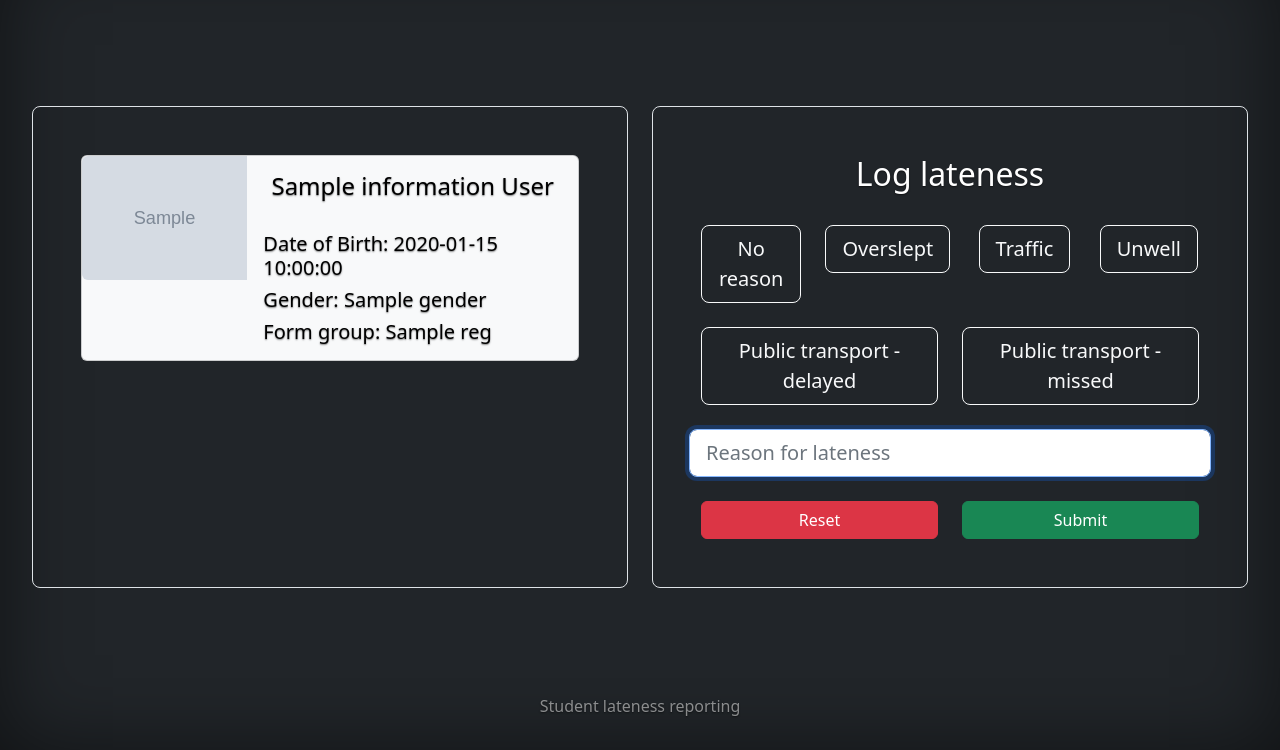
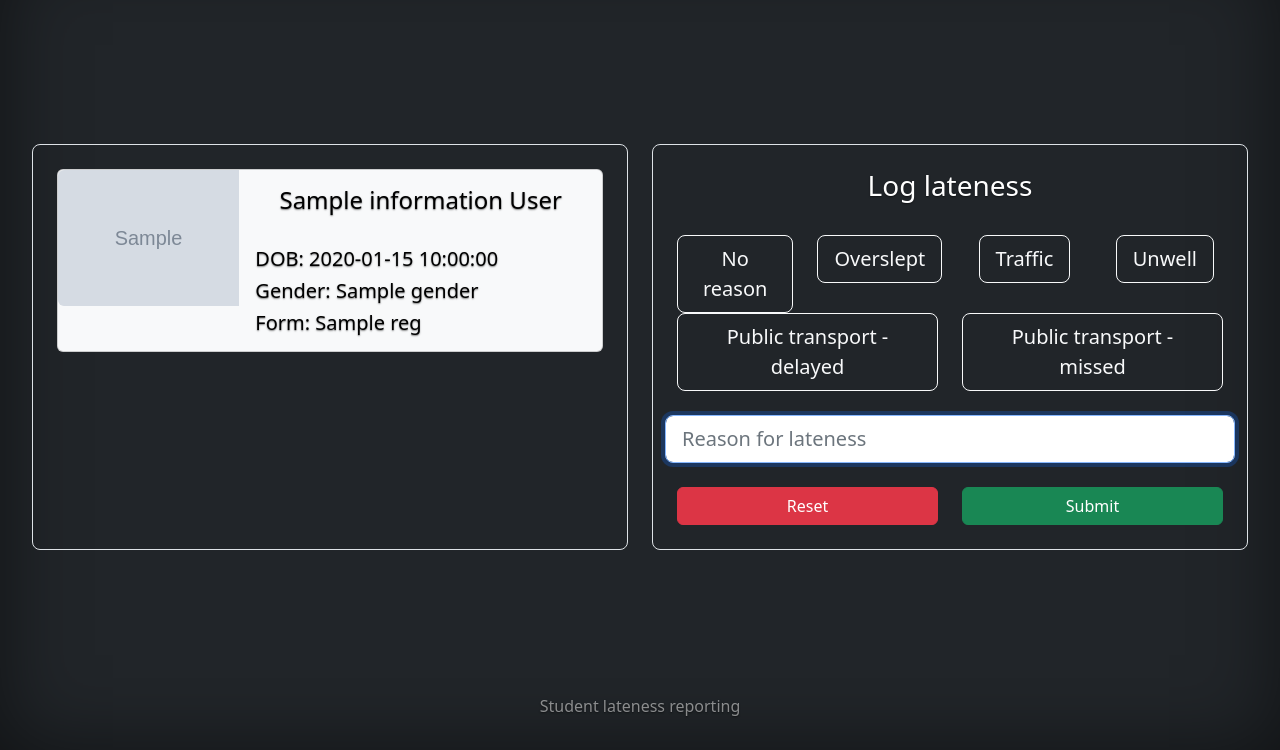
Before and after one commit to ecoppen/lateness, a FastAPI app: template templates/student.html in a window 1280 px wide. Shown: the part 50-800 px from the top of the page. Run offline with FastAPI, Linux system fonts and the light colour scheme; the template is opened without the code that fills it: most values are stand-ins (such as "Sample title", 1, 10 or a date in 2020); grey boxes marked "Sample" are stand-in pictures; parts of the project's set-up code (start-up, migrations or seed data) failed here and were passed over.

Commit message:
Update student.html

```diff
--- a/templates/student.html
+++ b/templates/student.html
@@ -11,7 +11,7 @@
 {% endif %}
 <div class="row align-items-md-stretch">
   <div class="col-md-6">
-    <div class="h-100 p-5 border rounded-3">
+    <div class="h-100 p-4 border rounded-3">
       <div class="card mb-3 text-bg-light">
         <div class="row g-0">
           <div class="col-md-4">
@@ -25,9 +25,9 @@
             <div class="card-body">
               <h4 class="card-title">{{data["information"]["Forename"]}} {{data["information"]["Surname"]}}</h4>
               <br>
-              <h5 class="card-text text-start">Date of Birth: {{data["information"]["DOB"]}}</h5>
+              <h5 class="card-text text-start">DOB: {{data["information"]["DOB"]}}</h5>
               <h5 class="card-text text-start">Gender: {{data["information"]["Gender"]}}</h5>
-              <h5 class="card-text text-start">Form group: {{data["information"]["Reg"]}}</h5>
+              <h5 class="card-text text-start">Form: {{data["information"]["Reg"]}}</h5>
             </div>
           </div>
         </div>
@@ -36,17 +36,14 @@
     </div>
   </div>
   <div class="col-md-6">
-    <div class="h-100 p-5 border rounded-3">
-      <h2>Log lateness</h2>
+    <div class="h-100 p-4 border rounded-3">
+      <h3>Log lateness</h3>
       <br>
       <div class="row">
         <div class="col"><button class="btn btn-outline-light btn-lg" onclick="autoReason('NR')" type="button">No reason</button></div>
         <div class="col"><button class="btn btn-outline-light btn-lg" onclick="autoReason('O')" type="button">Overslept</button></div>
         <div class="col"><button class="btn btn-outline-light btn-lg" onclick="autoReason('T')" type="button">Traffic</button></div>
         <div class="col"><button class="btn btn-outline-light btn-lg" onclick="autoReason('U')" type="button">Unwell</button></div>
-      </div>
-      <br>
-      <div class="row">
         <div class="col"><button class="btn btn-outline-light btn-lg" onclick="autoReason('PD')" type="button">Public transport - delayed</button></div>
         <div class="col"><button class="btn btn-outline-light btn-lg" onclick="autoReason('PM')" type="button">Public transport - missed</button></div>
       </div>
@@ -85,25 +82,31 @@
     let x = "";
     switch(reason) {
       case 'NR':
-        x = "No reason";
+        x = "No reason ";
         break;
       case 'O':
-        x = "Overslept";
+        x = "Overslept ";
         break;
       case 'T':
-        x = "Traffic";
+        x = "Traffic ";
         break;
       case 'U':
-        x = "Unwell";
+        x = "Unwell ";
         break;
       case 'PD':
-        x = "Public transport was delayed";
+        x = "Public transport was delayed ";
         break;
       case 'PM':
-        x= "Public transport was missed";
+        x= "Public transport was missed ";
         break;
     }
     document.getElementById("reason").value += x;
+
+    const searchInput = $('#reason');
+    const strLength = searchInput.val().length * 2;
+
+    searchInput.focus();
+    searchInput[0].setSelectionRange(strLength, strLength);
   }
 </script>
 {% endblock %}
```
